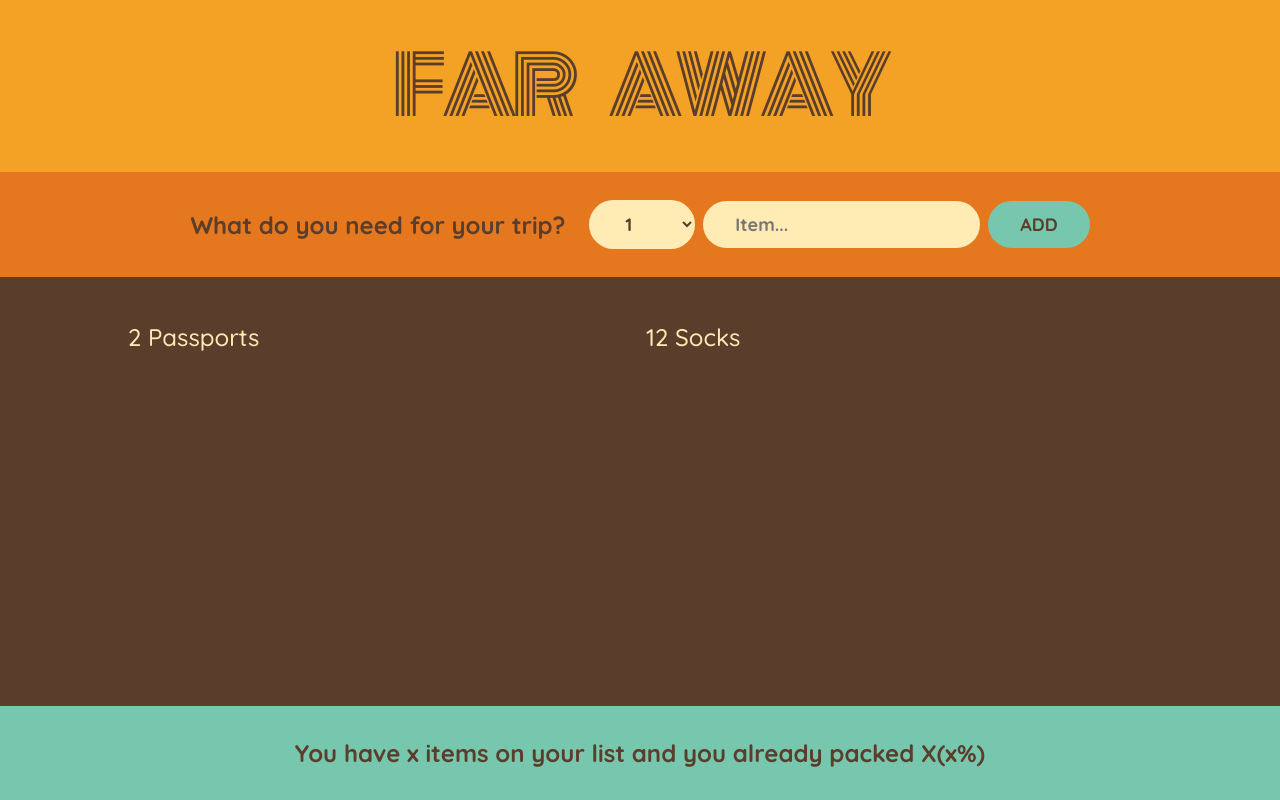
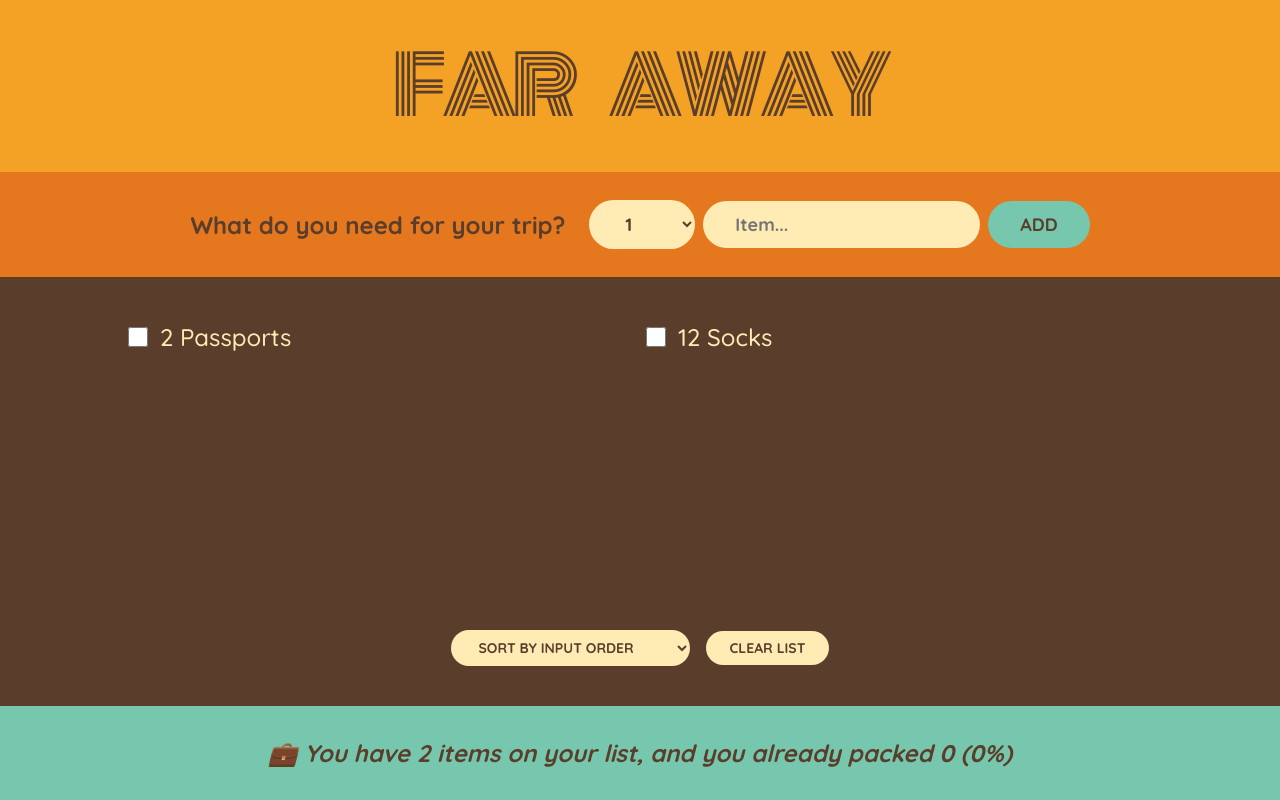
Before and after one commit to mfkfawas/travel-list-jonas-react1, a React (Create React App) app: page / in a window 1280 px wide. Built offline with nearby package versions, Linux system fonts and the light colour scheme.

Commit message:
sorting done

```diff
--- a/src/App.js
+++ b/src/App.js
@@ -1,17 +1,38 @@
 import { useState } from "react";
 
-const initialItems = [
-  { id: 1, description: "Passports", quantity: 2, packed: false },
-  { id: 2, description: "Socks", quantity: 12, packed: false }
-];
+export default function App() {
+  const [items, setItems] = useState([
+    { id: 1, description: "Passports", quantity: 2, packed: false },
+    { id: 2, description: "Socks", quantity: 12, packed: false }
+  ]);
 
-export default function App() {
+  function handleDeleteItem(id) {
+    setItems(items => items.filter(item => item.id !== id));
+  }
+
+  function handleToggleItem(id) {
+    setItems(items =>
+      items.map(item =>
+        item.id === id ? { ...item, packed: !item.packed } : item
+      )
+    );
+  }
+
+  function handleDeleteAllItems() {
+    setItems([]);
+  }
+
   return (
     <div className="app">
       <Logo />
-      <Form />
-      <PackingList />
-      <Stats />
+      <Form setItems={setItems} />
+      <PackingList
+        items={items}
+        onDeleteItem={handleDeleteItem}
+        onToggleItem={handleToggleItem}
+        onDeleteAllItems={handleDeleteAllItems}
+      />
+      <Stats items={items} />
     </div>
   );
 }
@@ -20,53 +41,129 @@ function Logo() {
   return <h1>FAR AWAY</h1>;
 }
 
-function Form() {
-  const [description, setDescription] = useState('')
-  const [itemsCount, setItemsCount] = useState(1)
+function Form({ setItems }) {
+  const [description, setDescription] = useState("");
+  const [itemsCount, setItemsCount] = useState(1);
 
   function handleSubmit(e) {
-    e.preventDefault()
+    e.preventDefault();
+
+    if (!description) return;
+
+    const newItem = {
+      description,
+      quantity: itemsCount,
+      id: Date.now(),
+      packed: false
+    };
+    // adding new Item
+    setItems(i => [...i, newItem]);
+
+    setDescription("");
+    setItemsCount(1);
   }
 
   return (
     <form className="add-form" onSubmit={handleSubmit}>
       <h3>What do you need for your trip?</h3>
-      <select value={itemsCount} onChange={e => setItemsCount(Number(e.target.value))}>
-        {Array.from({length: 20}, (_, i) => i + 1).map(num => <option value={num} key={num}>{num}</option>)}
+      <select
+        value={itemsCount}
+        onChange={e => setItemsCount(Number(e.target.value))}
+      >
+        {Array.from({ length: 20 }, (_, i) => i + 1).map(num => (
+          <option value={num} key={num}>
+            {num}
+          </option>
+        ))}
       </select>
-      <input type="text" placeholder="Item..." value={description} onChange={e => setDescription(e.target.value)} />
+      <input
+        type="text"
+        placeholder="Item..."
+        value={description}
+        onChange={e => setDescription(e.target.value)}
+      />
       <button>Add</button>
     </form>
   );
 }
 
-function PackingList() {
+function PackingList({ items, onDeleteItem, onToggleItem, onDeleteAllItems }) {
+  const [sortBy, setSortBy] = useState("input");
+
+  let sortedItems;
+
+  if (sortBy === "input") sortedItems = items;
+
+  if (sortBy === "description")
+    sortedItems = items
+      .slice()
+      .sort((a, b) => a.description.localeCompare(b.description));
+
+  if (sortBy === "packed")
+    sortedItems = items
+      .slice()
+      .sort((a, b) => Number(a.packed) - Number(b.packed));
+
   return (
     <div className="list">
       <ul>
-        {initialItems.map(item => (
-          <Item item={item} key={item.id} />
+        {sortedItems.map(item => (
+          <Item
+            item={item}
+            key={item.id}
+            onDeleteItem={onDeleteItem}
+            onToggleItem={onToggleItem}
+          />
         ))}
       </ul>
+
+      <div className="actions">
+        <select value={sortBy} onChange={e => setSortBy(e.target.value)}>
+          <option value="input">sort by input order</option>
+          <option value="description">sort by description</option>
+          <option value="packed">sort by packed status</option>
+        </select>
+        <button onClick={onDeleteAllItems}>clear list</button>
+      </div>
     </div>
   );
 }
 
-function Item({ item }) {
+function Item({ item, onDeleteItem, onToggleItem }) {
   return (
     <li>
+      <input
+        type="checkbox"
+        value={item.packed}
+        onChange={() => onToggleItem(item.id)}
+      />
       <span style={item.packed ? { textDecoration: "line-through" } : {}}>
         {item.quantity} {item.description}
       </span>
-      <button>&times;</button>
+      <button onClick={() => onDeleteItem(item.id)}>&times;</button>
     </li>
   );
 }
 
-function Stats() {
+function Stats({ items }) {
+  if (!items.length)
+    return (
+      <p className="stats">
+        <em>Start adding some items to your packing list 🚀</em>
+      </p>
+    );
+
+  const numOfItems = items.length;
+  const numPackedItems = items.filter(item => item.packed === true).length;
+  const percentOfPackedItems = Math.round((numPackedItems / numOfItems) * 100);
+
   return (
     <footer className="stats">
-      You have x items on your list and you already packed X(x%)
+      <em>
+        {percentOfPackedItems === 100
+          ? "You got everything! Ready to go ✈️"
+          : ` 💼 You have ${numOfItems} items on your list, and you already packed ${numPackedItems} (${percentOfPackedItems}%)`}
+      </em>
     </footer>
   );
 }
```
